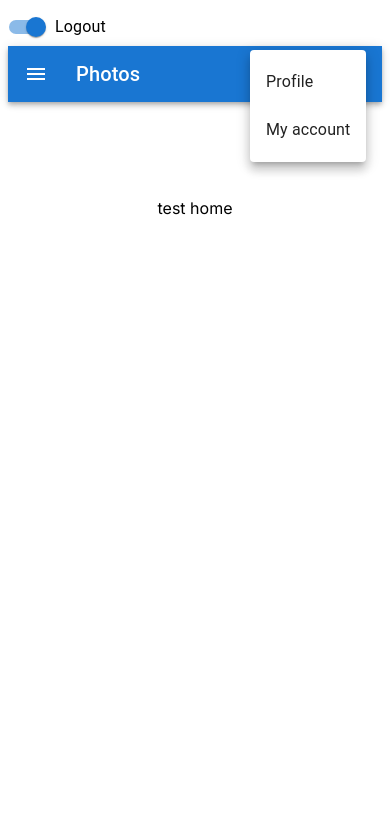
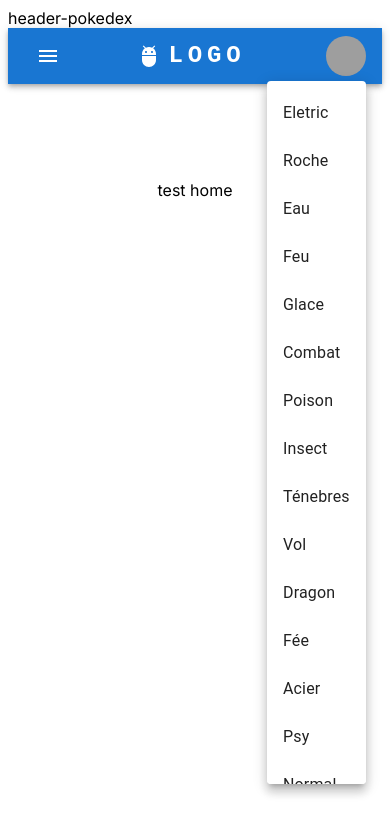
Before and after one commit to pri-carvalho/TP2-pokedex, a Next.js app: page / in a window 390 px wide. Both pictures are taken after a click on the button 342 px from the left and 74 px from the top of the page. Shown: the top 834 px of the page. Built offline with nearby package versions, Linux system fonts and the light colour scheme; grey boxes are pictures that could not be loaded.

Commit message:
App bar with responsive menu

```diff
--- a/package.json
+++ b/package.json
@@ -9,10 +9,10 @@
     "lint": "next lint"
   },
   "dependencies": {
-    "@emotion/react": "^11.11.0",
+    "@emotion/react": "11.11.0",
     "@emotion/styled": "^11.11.0",
     "@mui/icons-material": "5.11.16",
-    "@mui/material": "^5.13.2",
+    "@mui/material": "5.13.2",
     "@types/node": "20.2.3",
     "@types/react": "18.2.6",
     "@types/react-dom": "18.2.4",
--- a/src/app/layout.tsx
+++ b/src/app/layout.tsx
@@ -18,8 +18,10 @@
   return (
     <html lang="en">
       <body className={inter.className}>
+      <header>header-pokedex</header>
       <MyMenu />
-        {children}
+      <div>{children}</div>
+
       </body>
     </html>
   )
--- a/src/components/molecules/myMenu/myMenu.tsx
+++ b/src/components/molecules/myMenu/myMenu.tsx
@@ -1,76 +1,141 @@
+'use client'
 import * as React from 'react';
 import AppBar from '@mui/material/AppBar';
 import Box from '@mui/material/Box';
 import Toolbar from '@mui/material/Toolbar';
+import IconButton from '@mui/material/IconButton';
 import Typography from '@mui/material/Typography';
-import IconButton from '@mui/material/IconButton';
+import Menu from '@mui/material/Menu';
 import MenuIcon from '@mui/icons-material/Menu';
-import AccountCircle from '@mui/icons-material/AccountCircle';
-import Switch from '@mui/material/Switch';
-import FormControlLabel from '@mui/material/FormControlLabel';
-import FormGroup from '@mui/material/FormGroup';
+import Container from '@mui/material/Container';
+import Avatar from '@mui/material/Avatar';
+import Button from '@mui/material/Button';
+import Tooltip from '@mui/material/Tooltip';
 import MenuItem from '@mui/material/MenuItem';
-import Menu from '@mui/material/Menu';
+import AdbIcon from '@mui/icons-material/Adb';
 
-export default function MyMenu() {
-  const [auth, setAuth] = React.useState(true);
-  const [anchorEl, setAnchorEl] = React.useState<null | HTMLElement>(null);
+const pages = ['Eletric', 'Roche', 'Eau','Feu','Glace','Combat','Poison','Insect','Ténebres','Vol','Dragon','Fée','Acier','Psy','Normal','Spectre','Plante','Sol'];
+const settings = ['Eletric', 'Roche', 'Eau','Feu','Glace','Combat','Poison','Insect','Ténebres','Vol','Dragon','Fée','Acier','Psy','Normal','Spectre','Plante','Sol'];
 
-  const handleChange = (event: React.ChangeEvent<HTMLInputElement>) => {
-    setAuth(event.target.checked);
+export default function myMenu() {
+  const [anchorElNav, setAnchorElNav] = React.useState<null | HTMLElement>(null);
+  const [anchorElUser, setAnchorElUser] = React.useState<null | HTMLElement>(null);
+
+  const handleOpenNavMenu = (event: React.MouseEvent<HTMLElement>) => {
+    setAnchorElNav(event.currentTarget);
+  };
+  const handleOpenUserMenu = (event: React.MouseEvent<HTMLElement>) => {
+    setAnchorElUser(event.currentTarget);
   };
 
-  const handleMenu = (event: React.MouseEvent<HTMLElement>) => {
-    setAnchorEl(event.currentTarget);
+  const handleCloseNavMenu = () => {
+    setAnchorElNav(null);
   };
 
-  const handleClose = () => {
-    setAnchorEl(null);
+  const handleCloseUserMenu = () => {
+    setAnchorElUser(null);
   };
 
   return (
-    <Box sx={{ flexGrow: 1 }}>
-      <FormGroup>
-        <FormControlLabel
-          control={
-            <Switch
-              checked={auth}
-              onChange={handleChange}
-              aria-label="login switch"
-            />
-          }
-          label={auth ? 'Logout' : 'Login'}
-        />
-      </FormGroup>
     <AppBar position="static">
-        <Toolbar>
-          <IconButton
-            size="large"
-            edge="start"
-            color="inherit"
-            aria-label="menu"
-            sx={{ mr: 2 }}
+      <Container maxWidth="xl">
+        <Toolbar disableGutters>
+          <AdbIcon sx={{ display: { xs: 'none', md: 'flex' }, mr: 1 }} />
+          <Typography
+            variant="h6"
+            noWrap
+            component="a"
+            href="/"
+            sx={{
+              mr: 2,
+              display: { xs: 'none', md: 'flex' },
+              fontFamily: 'monospace',
+              fontWeight: 700,
+              letterSpacing: '.3rem',
+              color: 'inherit',
+              textDecoration: 'none',
+            }}
           >
-            <MenuIcon />
-          </IconButton>
-          <Typography variant="h6" component="div" sx={{ flexGrow: 1 }}>
-            Photos
+            LOGO
           </Typography>
-          {auth && (
-            <div>
+
+          <Box sx={{ flexGrow: 1, display: { xs: 'flex', md: 'none' } }}>
             <IconButton
               size="large"
               aria-label="account of current user"
               aria-controls="menu-appbar"
               aria-haspopup="true"
-                onClick={handleMenu}
+              onClick={handleOpenNavMenu}
               color="inherit"
             >
-                <AccountCircle />
+              <MenuIcon />
             </IconButton>
             <Menu
               id="menu-appbar"
-                anchorEl={anchorEl}
+              anchorEl={anchorElNav}
+              anchorOrigin={{
+                vertical: 'bottom',
+                horizontal: 'left',
+              }}
+              keepMounted
+              transformOrigin={{
+                vertical: 'top',
+                horizontal: 'left',
+              }}
+              open={Boolean(anchorElNav)}
+              onClose={handleCloseNavMenu}
+              sx={{
+                display: { xs: 'block', md: 'none' },
+              }}
+            >
+              {pages.map((page) => (
+                <MenuItem key={page} onClick={handleCloseNavMenu}>
+                  <Typography textAlign="center">{page}</Typography>
+                </MenuItem>
+              ))}
+            </Menu>
+          </Box>
+          <AdbIcon sx={{ display: { xs: 'flex', md: 'none' }, mr: 1 }} />
+          <Typography
+            variant="h5"
+            noWrap
+            component="a"
+            href=""
+            sx={{
+              mr: 2,
+              display: { xs: 'flex', md: 'none' },
+              flexGrow: 1,
+              fontFamily: 'monospace',
+              fontWeight: 700,
+              letterSpacing: '.3rem',
+              color: 'inherit',
+              textDecoration: 'none',
+            }}
+          >
+            LOGO
+          </Typography>
+          <Box sx={{ flexGrow: 1, display: { xs: 'none', md: 'flex' } }}>
+            {pages.map((page) => (
+              <Button
+                key={page}
+                onClick={handleCloseNavMenu}
+                sx={{ my: 2, color: 'white', display: 'block' }}
+              >
+                {page}
+              </Button>
+            ))}
+          </Box>
+
+          <Box sx={{ flexGrow: 0 }}>
+            <Tooltip title="Open settings">
+              <IconButton onClick={handleOpenUserMenu} sx={{ p: 0 }}>
+                <Avatar alt="Remy Sharp" src="/static/images/avatar/2.jpg" />
+              </IconButton>
+            </Tooltip>
+            <Menu
+              sx={{ mt: '45px' }}
+              id="menu-appbar"
+              anchorEl={anchorElUser}
               anchorOrigin={{
                 vertical: 'top',
                 horizontal: 'right',
@@ -80,16 +145,18 @@
                 vertical: 'top',
                 horizontal: 'right',
               }}
-                open={Boolean(anchorEl)}
-                onClose={handleClose}
+              open={Boolean(anchorElUser)}
+              onClose={handleCloseUserMenu}
             >
-                <MenuItem onClick={handleClose}>Profile</MenuItem>
-                <MenuItem onClick={handleClose}>My account</MenuItem>
+              {settings.map((setting) => (
+                <MenuItem key={setting} onClick={handleCloseUserMenu}>
+                  <Typography textAlign="center">{setting}</Typography>
+                </MenuItem>
+              ))}
             </Menu>
-            </div>
-          )}
+          </Box>
         </Toolbar>
+      </Container>
     </AppBar>
-    </Box>
   );
 }
```
Lines whose indentation alone changed are shown as unchanged.
